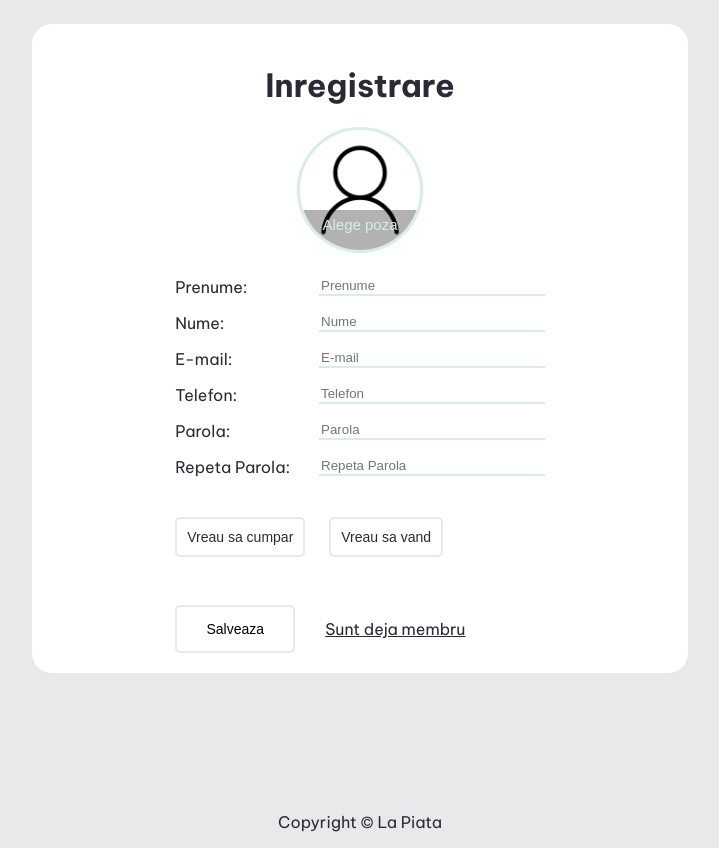
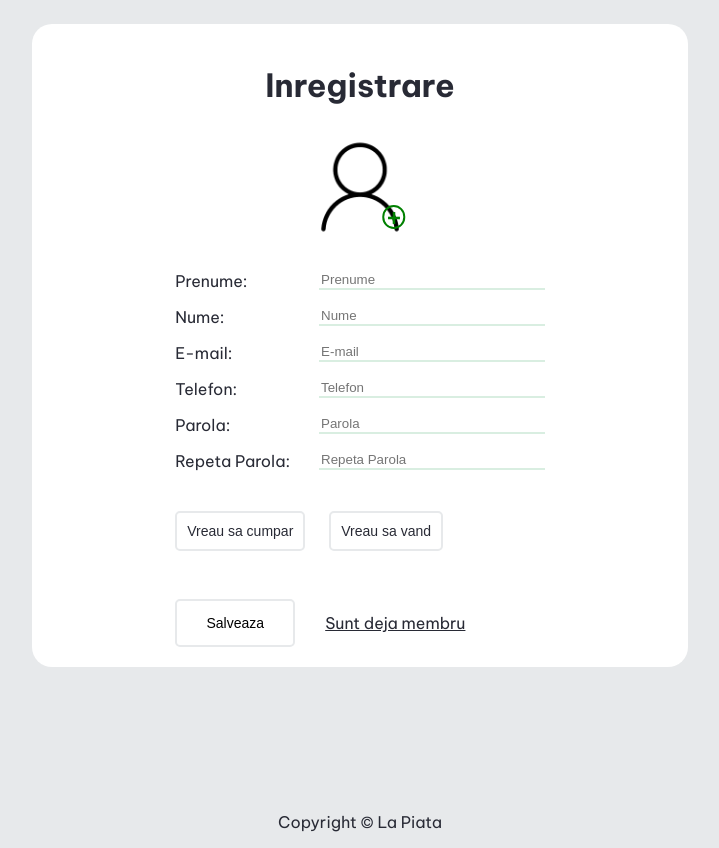
Before and after one commit to nicoletaDS/laPiata, a React (Create React App) app in the folder frontend/: page /inregistrare in a window 1280 px wide. Shown: the whole page, without its empty margins (280-999 px from the left). Built offline with nearby package versions, Linux system fonts and the light colour scheme.

Commit message:
Updated authentication functionality

```diff
--- a/frontend/src/screens/Authentication/LoginScreen.css
+++ b/frontend/src/screens/Authentication/LoginScreen.css
@@ -37,10 +37,6 @@
     width: 120px;
     height: 120px;
     position: relative;
-    border-radius: 50%;
-    object-fit: cover;
-    border: 3px solid #d9eee1;
-    overflow: hidden;
 }
 
 #photo{
@@ -87,7 +83,6 @@
     display: inline-block;
     background-color: transparent;
     padding: 10px 10px;
-    font-family: sans-serif, Arial;
     font-size: 14px;
     border: 2px solid #e7e9eb;
     border-radius: 5px;
--- a/frontend/src/screens/Authentication/LoginScreen.js
+++ b/frontend/src/screens/Authentication/LoginScreen.js
@@ -1,4 +1,4 @@
-import React, { useDebugValue } from 'react'
+import React from 'react'
 import './LoginScreen.css'
 import Layout from '../../components/Layout/Layout'
 import {useDispatch, useSelector} from 'react-redux'
@@ -19,7 +19,7 @@ function LoginScreen() {
   let navigate = useNavigate();
 
   useEffect(()=>{
-    if(userInfo){
+    if(userInfo && userInfo.id){
       let path = '/';
       navigate(path);
     }
--- a/frontend/src/screens/Authentication/SignUpScreen.css
+++ b/frontend/src/screens/Authentication/SignUpScreen.css
@@ -37,10 +37,6 @@
     width: 120px;
     height: 120px;
     position: relative;
-    border-radius: 50%;
-    object-fit: cover;
-    border: 3px solid #d9eee1;
-    overflow: hidden;
 }
 
 #photo{
@@ -53,19 +49,20 @@
 }
 
 #uploadBtn{
-    height: 40px;
-    width: 100%;
+    border-radius: 50%;
+    height: 20px;
     position: absolute;
     bottom: 0;
+    margin-bottom: 18px;
+    margin-left: 34px;
     left: 50%;
     transform: translateX(-50%);
-    text-align: center;
-    background: rgba(0,0,0,0.3);
-    color: #d9eee1;
-    line-height: 30px;
-    font-family: sans-serif;
-    font-size: 15px;
+    text-align: justify;
+    color: green;
+    line-height: 19px;
+    font-size: 32px;
     cursor: pointer;
+    border: 2px solid;
 }
 
 .register-form-group{
@@ -137,7 +134,6 @@
     display: inline-block;
     background-color: transparent;
     padding: 10px 10px;
-    font-family: sans-serif, Arial;
     font-size: 14px;
     border: 2px solid #e7e9eb;
     border-radius: 5px;
--- a/frontend/src/screens/Authentication/SignUpScreen.js
+++ b/frontend/src/screens/Authentication/SignUpScreen.js
@@ -54,7 +54,7 @@ function SignUpScreen() {
 
     useEffect(() => {
         // if userInfo exist redirect the user
-        if(userInfo){
+        if(userInfo && userInfo.id){
 
             let path = '/';
             navigate(path);
@@ -110,7 +110,7 @@ function SignUpScreen() {
                                     id='file'
                                     accept='/image/*'
                                     onChange={(e)=>handleChange(e)}/>
-                            <label for='file' id='uploadBtn'>Alege poza</label>
+                            <label for='file' id='uploadBtn'> + </label>
                         </div>
                     </div>
                     <div className='register-form-group'>
```
